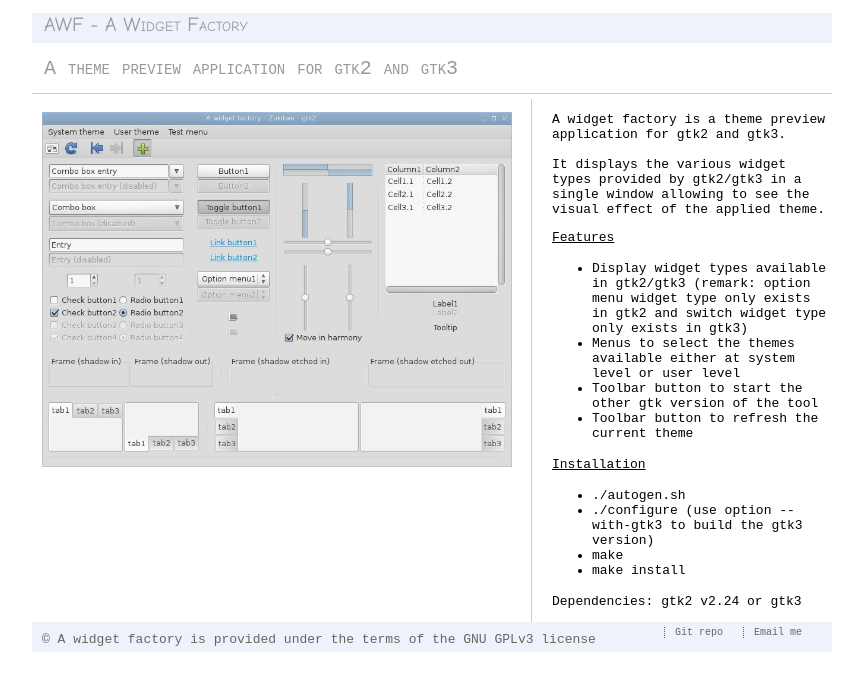
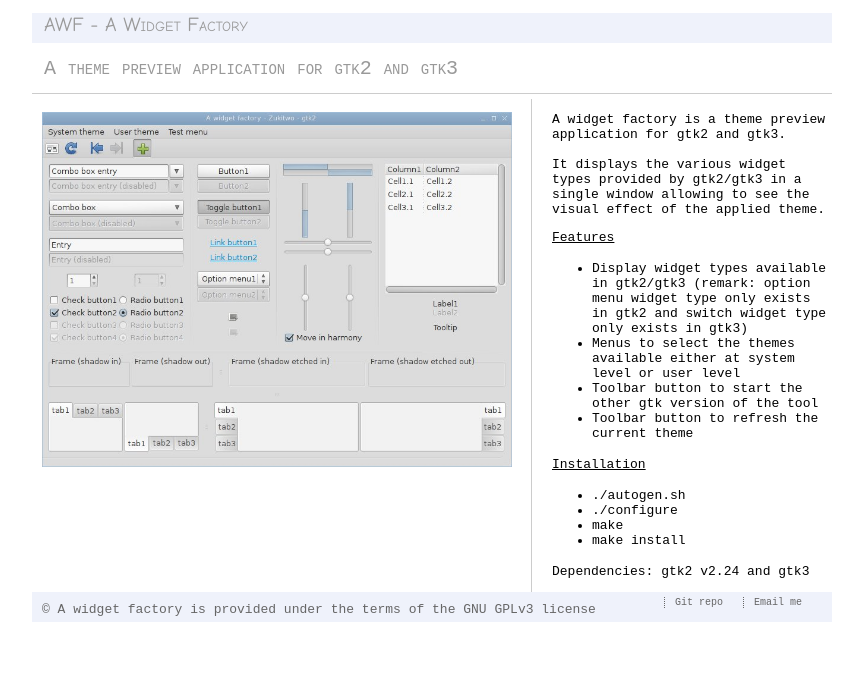
Before and after one commit to valr/awf, a plain HTML site: page index.html in a window 1280 px wide. Shown: the whole page, without its empty margins (208-1071 px from the left). Drawn offline with Linux system fonts and the light colour scheme.

Commit message:
change documentation linked to change in autotools

```diff
--- a/index.html
+++ b/index.html
@@ -32,14 +32,14 @@
 		  <u>Installation</u><br>
 		  <ul>
 			<li>./autogen.sh</li>
-			<li>./configure (use option --with-gtk3 to build the gtk3 version)</li>
+			<li>./configure</li>
 			<li>make</li>
 			<li>make install</li>
 		  </ul>
 		</p>
 
 		<p class="HelveticaNeueLTLight">
-		  Dependencies: gtk2 v2.24 or gtk3
+		  Dependencies: gtk2 v2.24 and gtk3
 		</p>
   </div>
 
```
